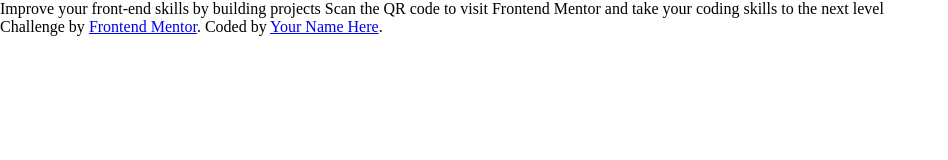
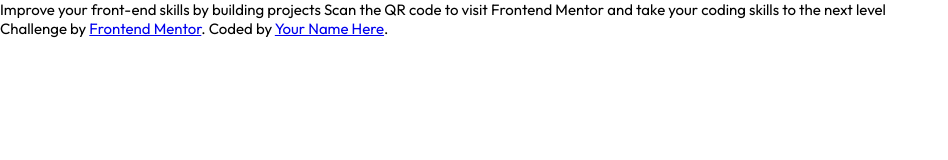
Before and after one commit to SLuo490/QR-Code, a plain HTML site: page index.html in a window 1280 px wide. Shown: the whole page, without its empty margins (0-948 px from the left). Drawn offline with Linux system fonts and the light colour scheme.

Commit message:
add font-family

```diff
--- a/index.html
+++ b/index.html
@@ -7,6 +7,9 @@
   <!-- displays site properly based on user's device -->
   <link rel="icon" type="image/png" sizes="32x32" href="./images/favicon-32x32.png">
   <link rel="stylesheet" href="/style/style.css">
+  <link rel="preconnect" href="https://fonts.googleapis.com">
+  <link rel="preconnect" href="https://fonts.gstatic.com" crossorigin>
+  <link href="https://fonts.googleapis.com/css2?family=Outfit:wght@400;700&display=swap" rel="stylesheet">
   <title>Frontend Mentor | QR code component</title>
 </head>
 
--- a/style/style.css
+++ b/style/style.css
@@ -12,3 +12,8 @@
   --grayish-blue: hsl(220, 15%, 55%);
   --dark-blue: hsl(218, 44%, 22%);
 }
+
+body {
+  font-family: 'Outfit', sans-serif;
+  font-size: 15px;
+}
```
